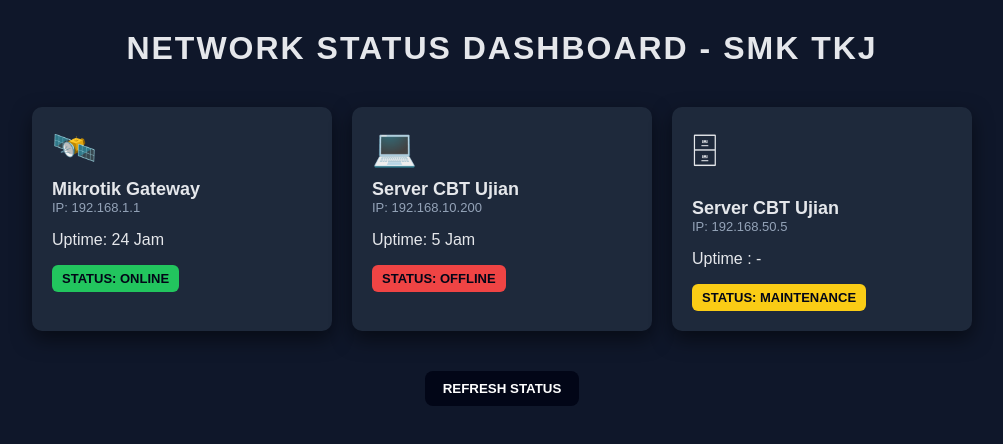
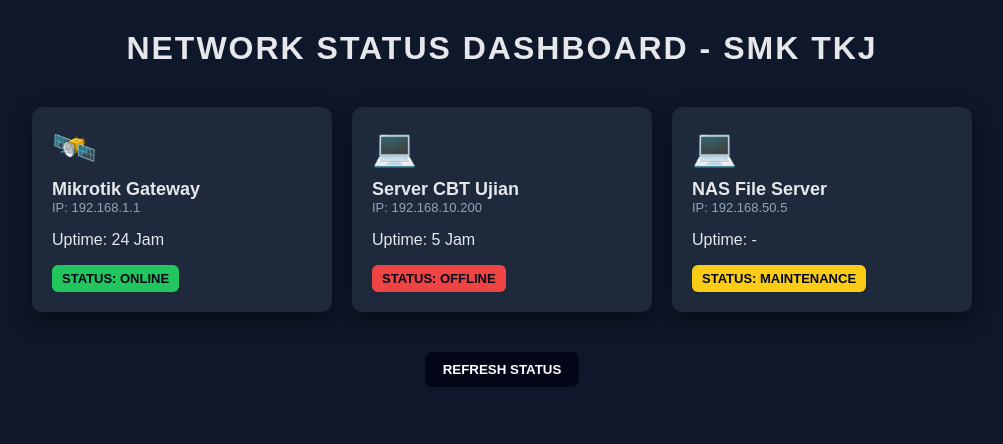
Before and after one commit to Ha8n/Ha8n.github.io, a plain HTML site: page index.html in a window 1280 px wide. Shown: the whole page, without its empty margins (138-1141 px from the left). Drawn offline with Linux system fonts and the light colour scheme.

Commit message:
Update index.html

```diff
--- a/index.html
+++ b/index.html
@@ -34,7 +34,6 @@
         background-color: #1e293b;
         box-shadow: 0 8px 20px rgba(0, 0, 0, 0.5);
       }
-
       .icon {
         font-size: 36px;
         margin-bottom: 10px;
@@ -108,16 +107,17 @@
         <div class="server-title">Server CBT Ujian</div>
         <div class="ip">IP: 192.168.10.200</div>
         <p>Uptime: 5 Jam</p>
+
         <div class="status-box offline">STATUS: OFFLINE</div>
       </div>
 
       <!-- SERVER 3 -->
-      <!-- SERVER 2 -->
       <div class="server-card">
-        <div class="icon">🗄</div>
-        <div class="server-title">Server CBT Ujian</div>
+        <div class="icon">💻</div>
+        <div class="server-title">NAS File Server</div>
         <div class="ip">IP: 192.168.50.5</div>
-        <p>Uptime : -</p>
+        <p>Uptime: -</p>
+
         <div class="status-box maintenance">STATUS: MAINTENANCE</div>
       </div>
       <!-- SERVER KE-3 BELUM DIBUAT -->
```
